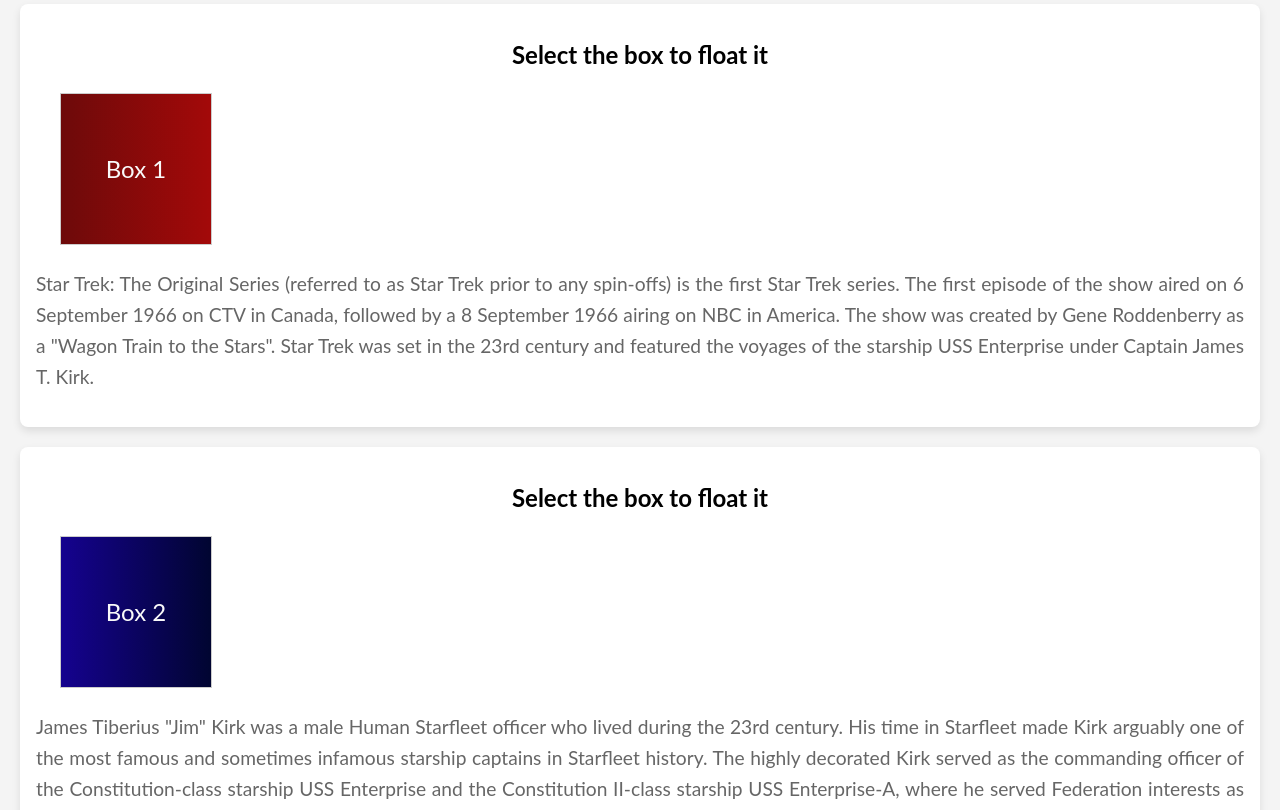
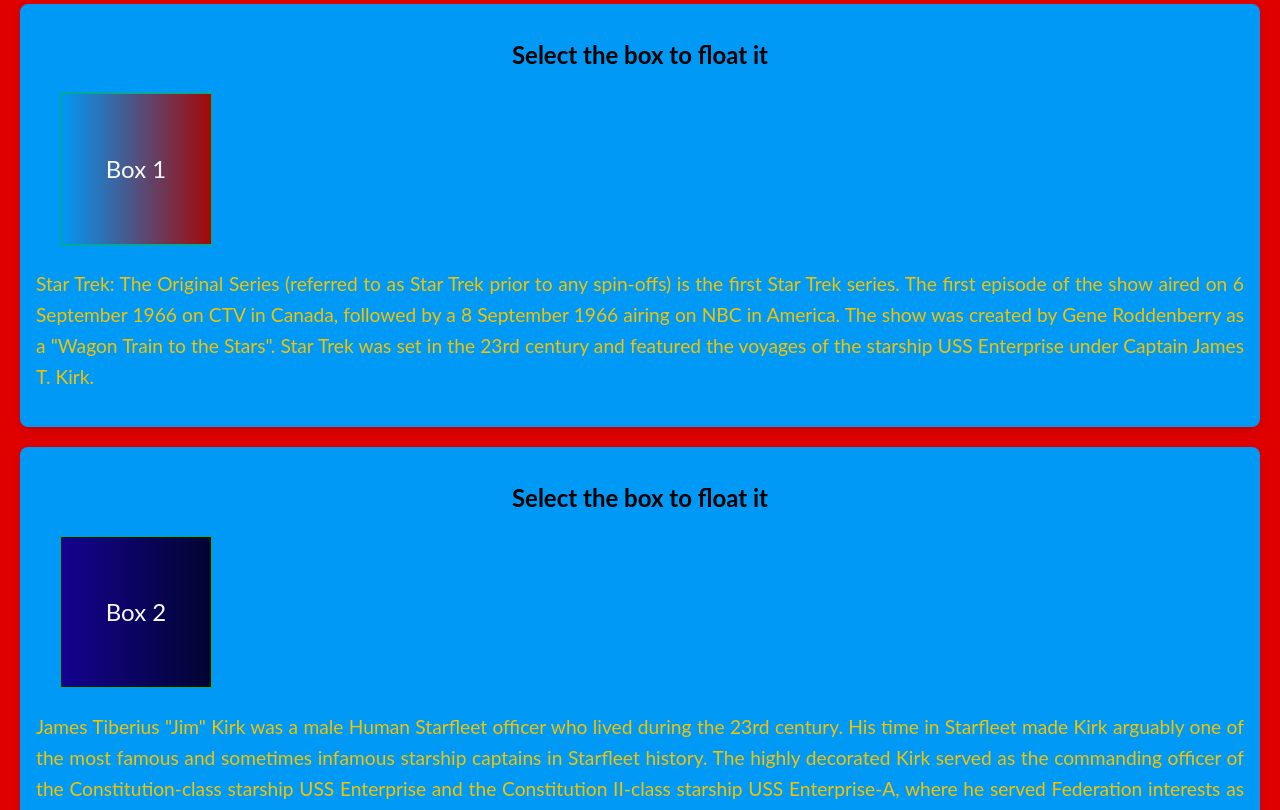
Before and after one commit to aegerev/float-text, a plain HTML site: page html/box-text.html in a window 1280 px wide. Shown: the part 149-959 px from the top of the page. Drawn offline with Linux system fonts and the light colour scheme.

Commit message:
Star Trek Style

```diff
--- a/css/styles.css
+++ b/css/styles.css
@@ -50,13 +50,13 @@ body {
 	font-family: "Lato", sans-serif;
 	margin: 0;
 	padding: 0;
-	background-color: #f4f4f4;
+	background-color: #df0000;
 }
 .container {
 	box-shadow: 0 4px 8px rgba(0, 0, 0, 0.1);
 	padding: 20px;
 	margin: 20px;
-	background-color: #fff;
+	background-color: #0099f6;
 	border-radius: 8px;
 	overflow: auto;
 	/* Clearfix */
@@ -71,12 +71,13 @@ p {
 	text-align: justify;
 	font-size: 1.2em;
 	line-height: 1.6;
-	color: #666;
+	color: #f2c300;
 }
 .container {
 	text-align: center;
 	padding: 1em;
 }
+
 .float-box {
 	width: 150px;
 	height: 150px;
@@ -84,12 +85,12 @@ p {
 	text-align: center;
 	line-height: 150px;
 	font-size: 24px;
-	border: 1px solid #ccc;
+	border: 1px solid #00b844;
 	cursor: pointer;
 	transition: all 0.3s ease;
 }
 #box1 {
-	background: linear-gradient(to right, #6d0a0a, #a30909);
+	background: linear-gradient(to right, #0099f6, #a30909);
 	color: #f9f9f9;
 }
 #box2 {
```
